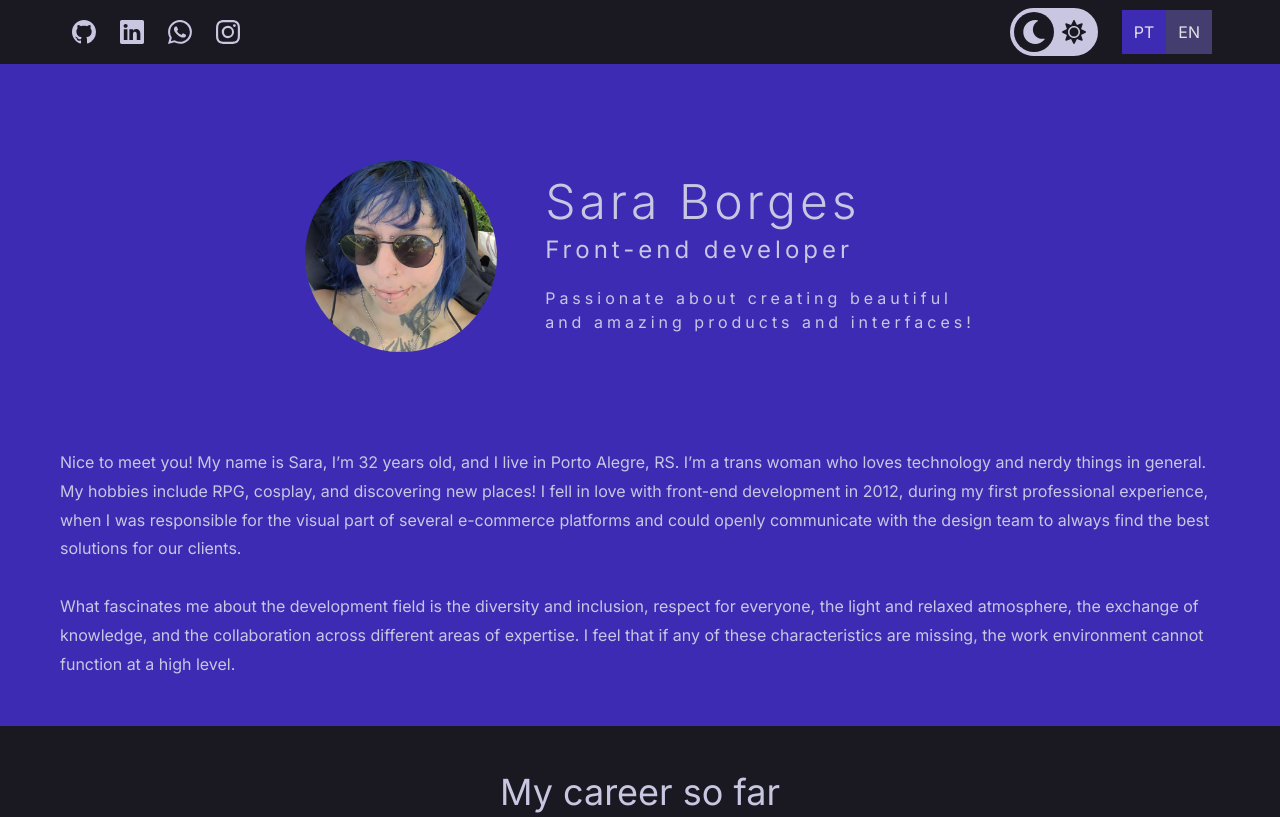
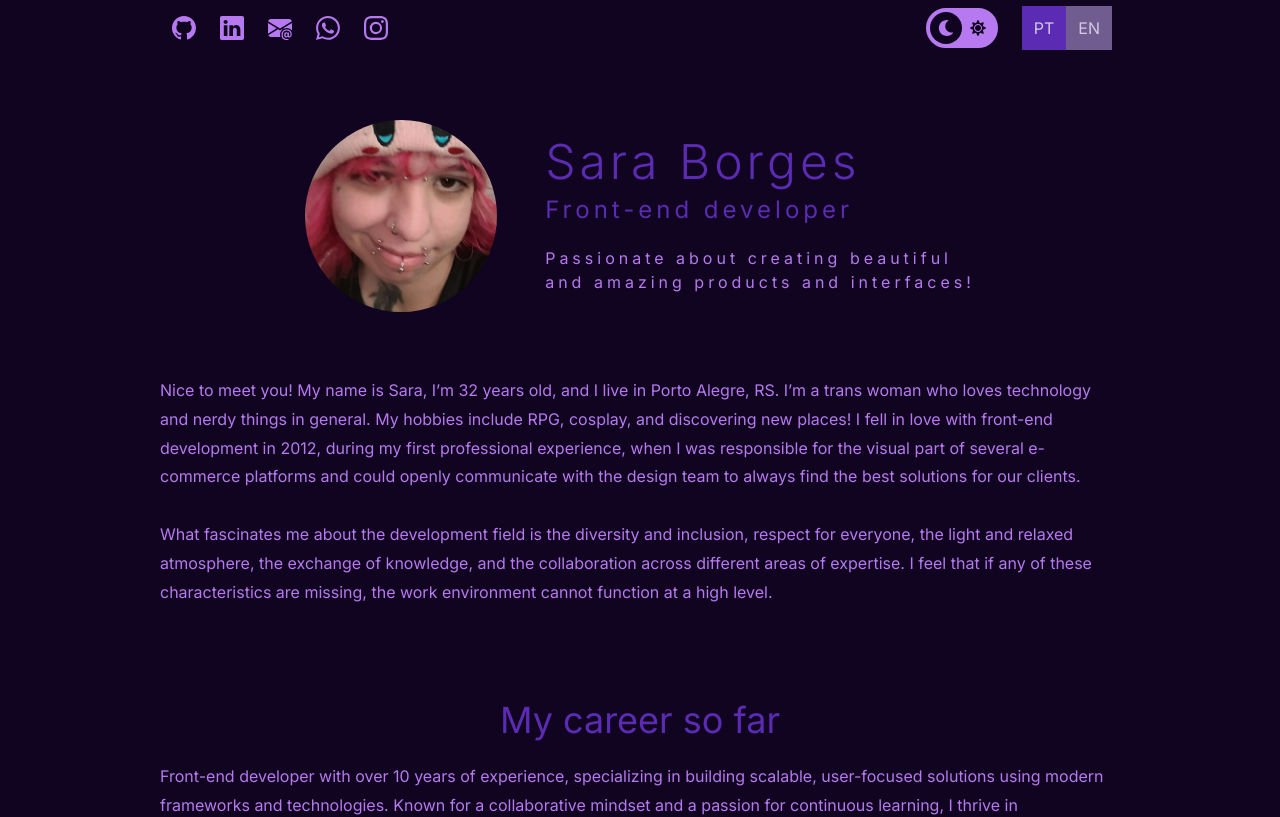
Before and after one commit to sarakborges/portfolio2024, a React (Vite) app: page / in a window 1280 px wide. Shown: the top 817 px of the page. Built offline with nearby package versions, Linux system fonts and the light colour scheme.

Commit message:
changed a lot on design choices

```diff
--- a/src/Assets/Themes/dark.css
+++ b/src/Assets/Themes/dark.css
@@ -1,4 +1,4 @@
 .dark-theme {
-  --font-color: #c9c6e2;
-  --bg-color: #1a1921;
+  --font-color: #b679f0;
+  --bg-color: #110420;
 }
--- a/src/Assets/Themes/light.css
+++ b/src/Assets/Themes/light.css
@@ -1,4 +1,4 @@
 .light-theme {
-  --font-color: #1a1921;
-  --bg-color: #c9c6e2;
+  --font-color: #110420;
+  --bg-color: #b679f0;
 }
--- a/src/Assets/vars.css
+++ b/src/Assets/vars.css
@@ -1,11 +1,11 @@
 :root {
-  --color-primary: #3d2bb3;
+  --color-primary: #5b2bb3;
   --color-secondary: #209da3;
   --color-cancel: #fd49a0;
   --color-light: #c9c6e2;
 
-  --button-text-color: #e4e1e8;
-  --button-primary-disabled: #443d6f;
+  --button-text-color: #d4c8e4;
+  --button-primary-disabled: #705c8f;
   --button-secondary-disabled: #6d9a9d;
   --button-cancel-disabled: #ce90ae;
 
@@ -17,7 +17,7 @@
   --size-lg: 36px;
   --size-xl: 48px;
 
-  --body-wrapper: clamp(320px, 1160px, 100%);
+  --body-wrapper: clamp(320px, 960px, 100%);
 
   --font-weight-light: 300;
   --font-weight-normal: 400;
--- a/src/Components/App/About/About.style.scss
+++ b/src/Components/App/About/About.style.scss
@@ -5,9 +5,11 @@
   width: 100%;
   padding: 0 var(--size-xl);
 
-  background-color: var(--color-primary);
+  background-color: var(--bg-color);
 
-  color: var(--color-light);
+  color: var(--font-color);
+
+  transition: color 0.3s, background-color 0.3s;
 
   > .about-wrapper {
     display: flex;
--- a/src/Components/App/Experiences/Experiences.style.scss
+++ b/src/Components/App/Experiences/Experiences.style.scss
@@ -16,6 +16,7 @@
 
     > h2 {
       font-size: var(--size-lg);
+      color: var(--color-primary);
     }
 
     > p {
--- a/src/Components/App/Header/Header.component.tsx
+++ b/src/Components/App/Header/Header.component.tsx
@@ -10,7 +10,7 @@ const HeaderComponent: React.FC = () => {
   return (
     <header id="header">
       <section className="header-wrapper">
-        <PictureComponent src="picture.jpg" alt="Profile picture" round />
+        <PictureComponent src="picture.jpeg" alt="Profile picture" round />
 
         <article>
           <h1>{getText(NAME)}</h1>
--- a/src/Components/App/Header/Header.style.scss
+++ b/src/Components/App/Header/Header.style.scss
@@ -6,9 +6,11 @@
   width: 100%;
   padding: var(--size-xl);
 
-  background-color: var(--color-primary);
+  background-color: var(--bg-color);
 
-  color: var(--color-light);
+  color: var(--font-color);
+
+  transition: color 0.3s, background-color 0.3s;
 
   > .header-wrapper {
     display: flex;
@@ -17,7 +19,7 @@
     gap: var(--size-xl);
 
     width: var(--body-wrapper);
-    padding: var(--size-xl) 0;
+    padding: var(--size-md) 0 var(--size-md);
 
     > article {
       display: flex;
@@ -32,6 +34,7 @@
         letter-spacing: var(--size-xs);
         font-size: var(--size-xl);
         font-weight: var(--font-weight-light);
+        color: var(--color-primary);
       }
 
       > h2 {
@@ -39,6 +42,7 @@
 
         letter-spacing: var(--size-xs);
         font-size: var(--size-lmd);
+        color: var(--color-primary);
       }
 
       > h3 {
--- a/src/Components/App/ToggleTheme/ToggleTheme.style.scss
+++ b/src/Components/App/ToggleTheme/ToggleTheme.style.scss
@@ -19,8 +19,8 @@
       border-radius: 100%;
 
       > svg {
-        width: var(--size-lmd);
-        height: var(--size-lmd);
+        width: var(--size-md);
+        height: var(--size-md);
 
         transition: fill 0.3s;
       }
--- a/src/Consts/SocialLinks.consts.tsx
+++ b/src/Consts/SocialLinks.consts.tsx
@@ -1,4 +1,10 @@
-import { BsGithub, BsInstagram, BsLinkedin, BsWhatsapp } from 'react-icons/bs'
+import {
+  BsEnvelopeAtFill,
+  BsGithub,
+  BsInstagram,
+  BsLinkedin,
+  BsWhatsapp
+} from 'react-icons/bs'
 
 export const SOCIAL_LINKS = [
   {
@@ -14,6 +20,12 @@ export const SOCIAL_LINKS = [
   },
 
   {
+    ID: `Email`,
+    ICON: <BsEnvelopeAtFill />,
+    LINK: `mailto:sarakborges@outlook.com`
+  },
+
+  {
     ID: `Whatsapp`,
     ICON: <BsWhatsapp />,
     LINK: `https://wa.me/5551991855098`
```
Also changed, not shown: public/picture.jpeg (added), public/picture.jpg (deleted).
